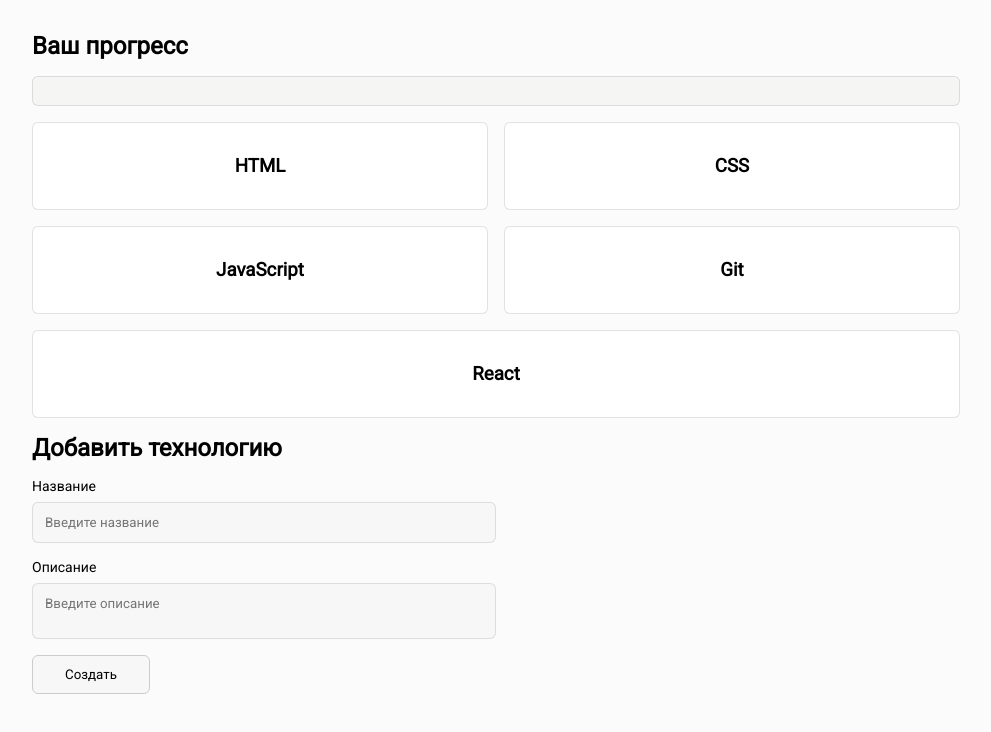
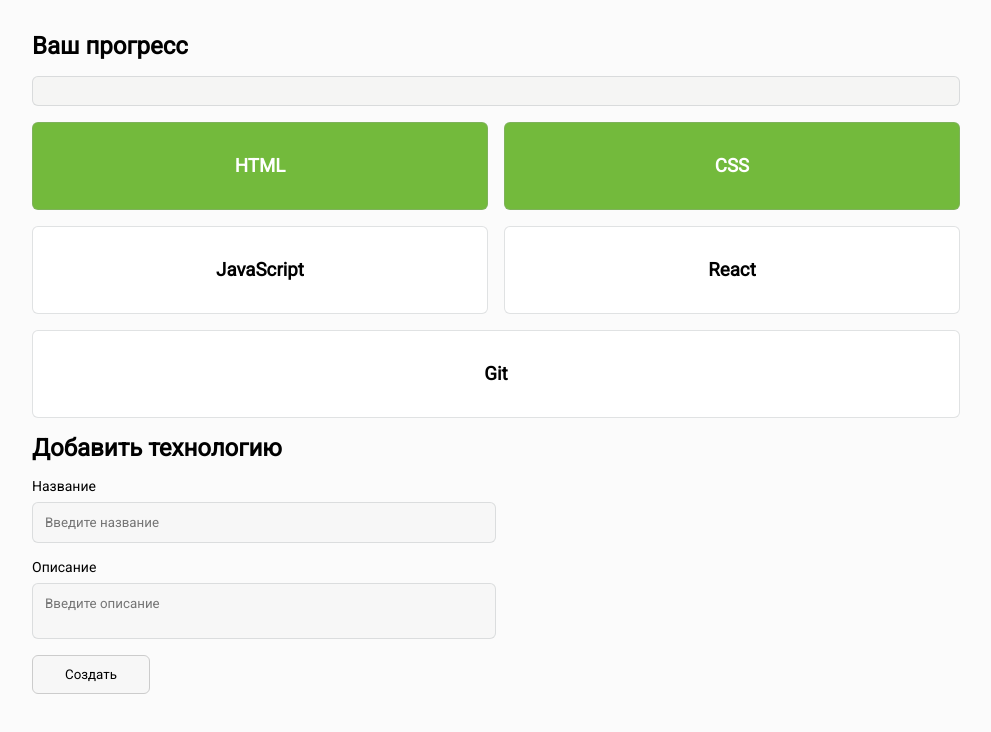
Before and after one commit to SadBatya/ToDoApp, a plain HTML site: page index.html in a window 1280 px wide. Shown: the whole page, without its empty margins (144-1135 px from the left). Drawn offline with Linux system fonts and the light colour scheme.

Commit message:
feat task

```diff
--- a/app.js
+++ b/app.js
@@ -1,11 +1,43 @@
-const modal = document.querySelector('#modal')
-const content = document.querySelector('#content')
-const backdrop = document.querySelector('#backdrop')
+const modal = document.querySelector('#modal');
+const content = document.querySelector('#content');
+const backdrop = document.querySelector('#backdrop');
 
-content.addEventListener('click',(openCard) => {
-  modal.classList.add('open')
-})
+const technologies = [
+  {title: 'HTML', description: 'HTML text', type: 'html', done: true},
+  {title: 'CSS', description: 'CSS text', type: 'css', done: true},
+  {title: 'JavaScript', description: 'JS text', type: 'javascript', done: false},
+  {title: 'React', description: 'React text', type: 'react', done: false},
+  {title: 'Git', description: 'GIT text', type: 'git', done: false},
+];
+
+content.addEventListener('click', (openCard) => {
+  modal.classList.add('open');
+});
 
 backdrop.addEventListener('click', (closeModal) => {
-  modal.classList.remove('open')
-})
+  modal.classList.remove('open');
+});
+
+function init() {
+  if (technologies.length === 0) {
+    content.innerHTML = `<p class='empty'>Нет задач</p>`;
+  } else {
+    let html = '';
+    for (let i = 0; i < technologies.length; i++) {
+      const tech = technologies[i];
+      html += toCard(tech)
+    }
+    content.innerHTML = html
+    // content.innerHTML = technologies.map(toCard).join('');
+  }
+}
+
+function toCard(tech) {
+  const doneClass = tech.done ? 'done' : ''
+  return`<div class='card ${doneClass}'>
+          <h3>${tech.title}</h3>
+        </div> `;
+}
+
+
+init()
--- a/index.html
+++ b/index.html
@@ -25,21 +25,7 @@
         </div>
       </div>
       <div class="row" id="content">
-        <div class="card">
-          <h3>HTML</h3>
-        </div>
-        <div class="card">
-          <h3>CSS</h3>
-        </div>
-        <div class="card">
-          <h3>JavaScript</h3>
-        </div>
-        <div class="card">
-          <h3>Git</h3>
-        </div>
-        <div class="card">
-          <h3>React</h3>
-        </div>
+
       </div>
       <form class="form">
         <h2 class="heading">Добавить технологию</h2>
```
